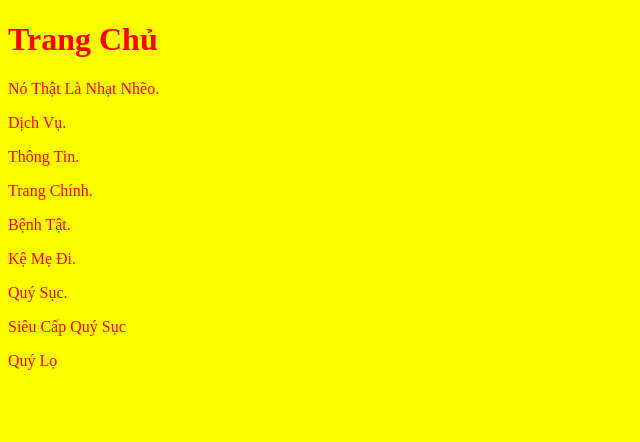
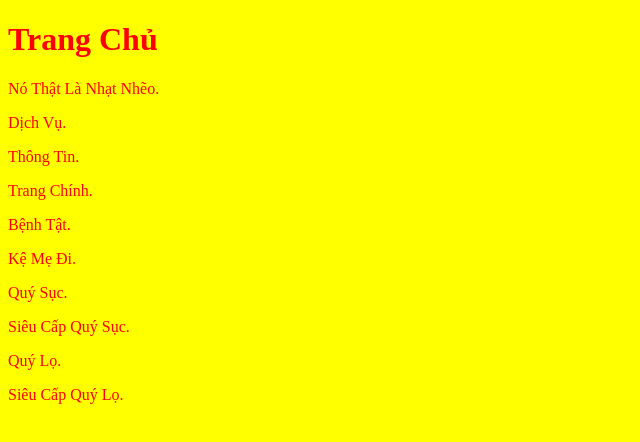
Before and after one commit to soclo-cpu/trangchu, a plain HTML site: page index.html in a window 1280 px wide. Shown: the whole page, without its empty margins (0-640 px from the left). Drawn offline with Linux system fonts and the light colour scheme.

Commit message:
Update index.html

```diff
--- a/index.html
+++ b/index.html
@@ -8,25 +8,23 @@
             background-color: yellow;
             color: red;
         }
-
-        a {
+         a {
             color: red;
             text-decoration: none;
         }
     </style>
 </head>
 <body>
-
     <h1>Trang Chủ </h1>
     <p>Nó Thật Là Nhạt Nhẽo.</p>
-
     <p><a href="https://soclo-cpu.github.io/dichvuu/">Dịch Vụ.</a></p>
     <p><a href="https://soclo-cpu.github.io/thongtin/">Thông Tin.</a></p>
     <p><a href="https://soclo-cpu.github.io/web-Phat/">Trang Chính.</a></p>
 <p><a href="https://soclo-cpu.github.io/TRANGCHUHIHI/">Bệnh Tật.</a></p>
     <p><a href="https://soclo-cpu.github.io/QuySuc/">Kệ Mẹ Đi.</a></p>
    <p><a href="https://soclo-cpu.github.io/Trang/home.html">Quý Sục.</a></p>
-    <p><a href="https://soclo-cpu.github.io/yeunhiulamchonhungsochikdey/Home1.html">Siêu Cấp Quý Sục</a></p>
-    <p><a href="https://soclo-cpu.github.io/cungmuntotinhlamchonhungkholam/Home02.html">Quý Lọ</a></p>
+    <p><a href="https://soclo-cpu.github.io/yeunhiulamchonhungsochikdey/Home1.html">Siêu Cấp Quý Sục.</a></p>
+    <p><a href="https://soclo-cpu.github.io/cungmuntotinhlamchonhungkholam/Home02.html">Quý Lọ.</a></p>
+    <p><a href="https://soclo-cpu.github.io/bungchimLeVanQuy/Home03.html">Siêu Cấp Quý Lọ.</a></p>
     </body>
 </html>
```
